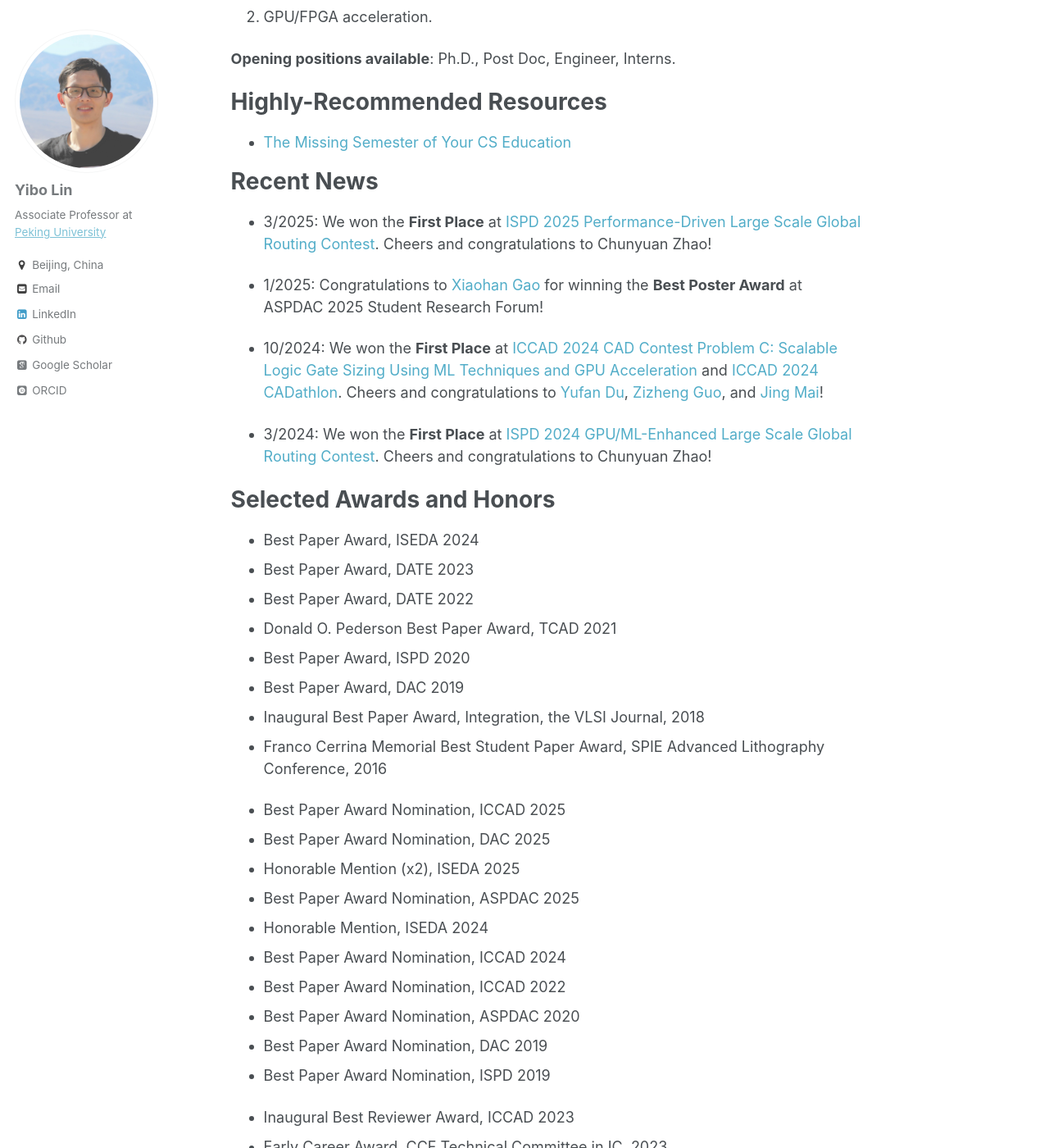
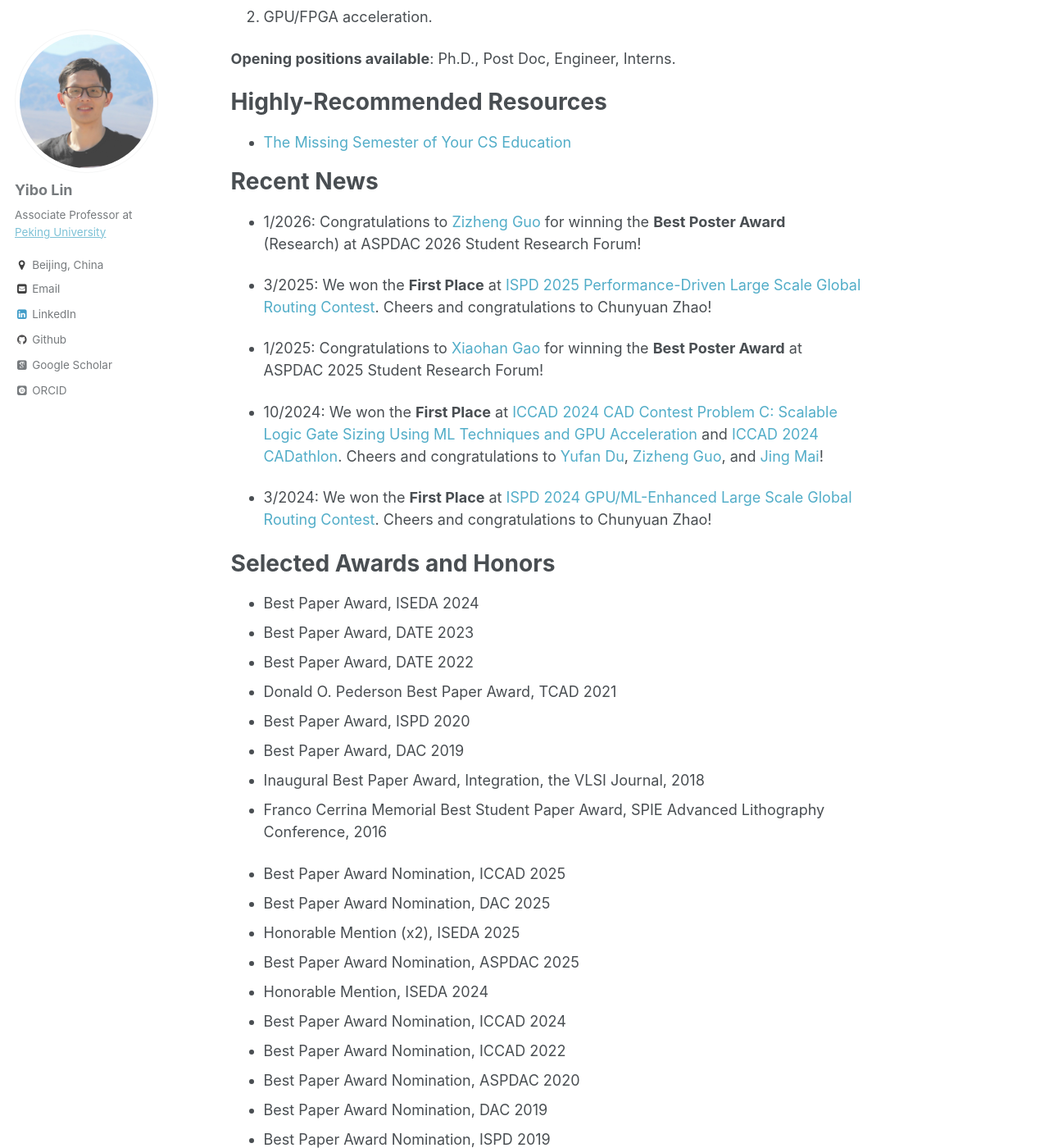
Before and after one commit to limbo018/limbo018.github.io, a Jekyll site: the page built from _pages/about.md, in a window 1280 px wide and 1400 px high, scrolled down 574 px. Shown: the whole window at 82% size. Built offline with Jekyll 4.4.1, drawn with Linux system fonts in a browser that asks for light colours; some web fonts are replaced; some of the changed text lies outside the part shown.

Commit message:
add zizheng's aspdac SRF best poster award

```diff
--- a/_pages/about.md
+++ b/_pages/about.md
@@ -31,6 +31,8 @@ Highly-Recommended Resources
 
 Recent News
 ======
+* 1/2026: Congratulations to [Zizheng Guo](https://guozz.cn) for winning the **Best Poster Award** (Research) at ASPDAC 2026 Student Research Forum!
+
 * 3/2025: We won the **First Place** at [ISPD 2025 Performance-Driven Large Scale Global Routing Contest](https://github.com/liangrj2014/ISPD25_contest/blob/main/index.md). Cheers and congratulations to Chunyuan Zhao!
 
 * 1/2025: Congratulations to [Xiaohan Gao](https://gaoxiaohan.com/) for winning the **Best Poster Award** at ASPDAC 2025 Student Research Forum!
@@ -67,6 +69,7 @@ Selected Awards and Honors
 
 Selected Contest Awards by Students in My Group
 ======
+* Best Poster Award (Research) at Student Research Forum, ASPDAC 2026
 * 1st Place in ISPD 2025 Contest
 * Best Poster Award at Student Research Forum, ASPDAC 2025
 * 1st Place in 2024 China Postgraduate IC Innovation Competition - EDA Elite Challenge Grand Finals (中国研究生创芯大赛-EDA精英挑战赛决赛麒麟杯)
```
